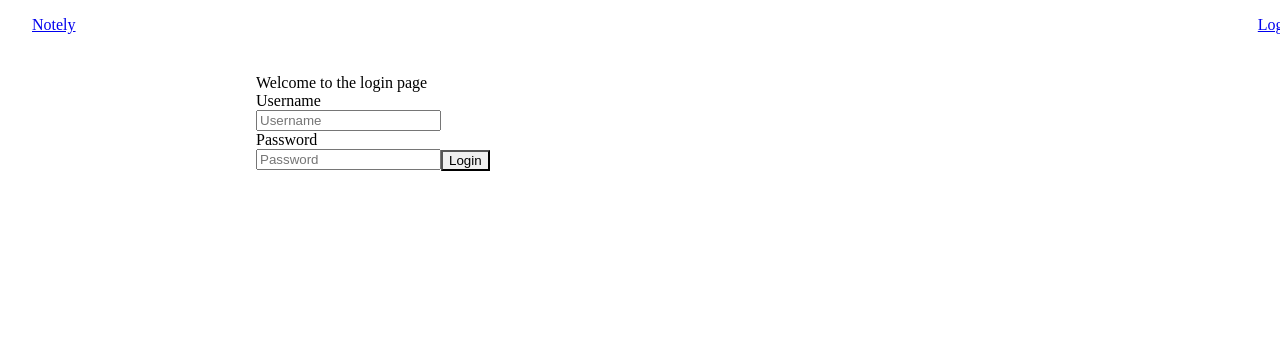
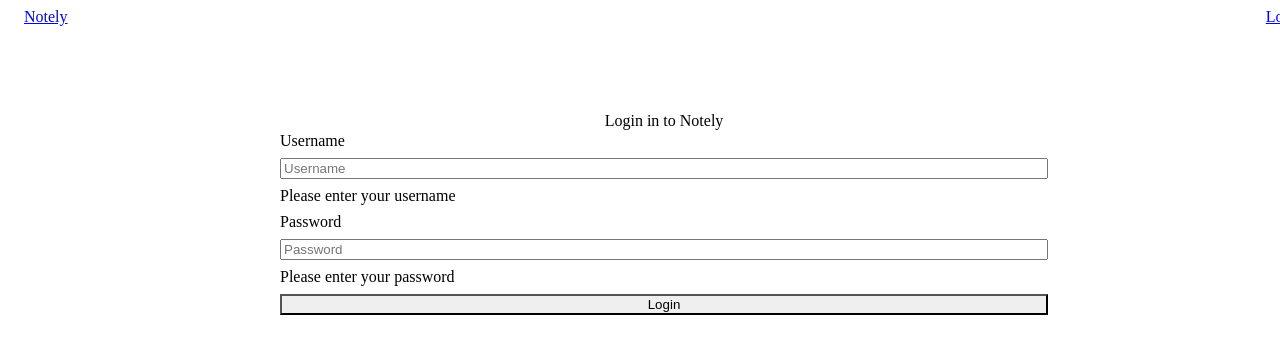
Before and after one commit to jagarnica/bigTestSite, a Gatsby site: page /login in a window 1280 px wide. Shown: the top 354 px of the page. Built offline with nearby package versions, Linux system fonts and the light colour scheme; Gatsby itself is replaced by a stand-in of ours.

Commit message:
Made login page nicer

```diff
--- a/src/components/Layout/Layout.tsx
+++ b/src/components/Layout/Layout.tsx
@@ -7,8 +7,14 @@ export type LayoutProps = {
 export function Layout({ children }: LayoutProps) {
   return (
     <>
-      <NavBar />
-      <Box d="flex" justifyContent="center">
+      <NavBar pos="absolute" top="0" left="0" bg="white" />
+      <Box
+        d="flex"
+        justifyContent="center"
+        pt="24"
+        bgColor="gray.50"
+        minH="100vh"
+      >
         <Box maxW="768px" flex="1" mt="2rem" as="main">
           {children}
         </Box>
--- a/src/components/ui/navbar/NavBar.tsx
+++ b/src/components/ui/navbar/NavBar.tsx
@@ -1,8 +1,8 @@
 import * as React from "react";
-import { Box, Text, Link } from "@chakra-ui/react";
+import { Box, BoxProps, Link } from "@chakra-ui/react";
 import { Link as GLink } from "gatsby";
 
-export function NavBar() {
+export function NavBar(props: BoxProps) {
   return (
     <Box
       d="flex"
@@ -12,6 +12,7 @@ export function NavBar() {
       borderBottomColor="gray.300"
       justifyContent="space-between"
       alignItems="center"
+      {...props}
     >
       <Link
         as={GLink}
--- a/src/pages/login.tsx
+++ b/src/pages/login.tsx
@@ -1,15 +1,35 @@
 import * as React from "react";
-import { Input, FormLabel, FormControl, Box } from "@chakra-ui/react";
+import {
+  Input,
+  FormLabel,
+  FormControl,
+  Box,
+  Text,
+  FormHelperText,
+} from "@chakra-ui/react";
 import { Button } from "components/ui/Button";
 export default function LoginPage() {
   return (
-    <Box w="100%">
-      Welcome to the login page
-      <FormControl>
+    <Box
+      w="100%"
+      border="1px"
+      borderColor="gray.200"
+      p="2rem 1.5rem"
+      borderRadius="3xl"
+      d="flex"
+      flexDir="column"
+      bg="white"
+    >
+      <Text mb="2" alignSelf="center" fontSize="4xl" fontWeight="light">
+        Login in to Notely
+      </Text>
+      <FormControl d="grid" gridGap="8px">
         <FormLabel>Username</FormLabel>
         <Input placeholder="Username"></Input>
+        <FormHelperText>Please enter your username</FormHelperText>
         <FormLabel>Password</FormLabel>
         <Input placeholder="Password" type="password"></Input>
+        <FormHelperText>Please enter your password</FormHelperText>
         <Button type="submit">Login</Button>
       </FormControl>
     </Box>
```
Also changed, not shown: src/components/ui/Button/Button.stories.tsx (added, +20 -0 lines), src/stories/Button.jsx (deleted, +0 -50 lines), src/stories/Button.stories.jsx (deleted, +0 -36 lines), src/stories/Header.jsx (+17 -8 lines), src/stories/Header.stories.jsx (+3 -3 lines), src/stories/button.css (deleted, +0 -30 lines), 1 other file.
